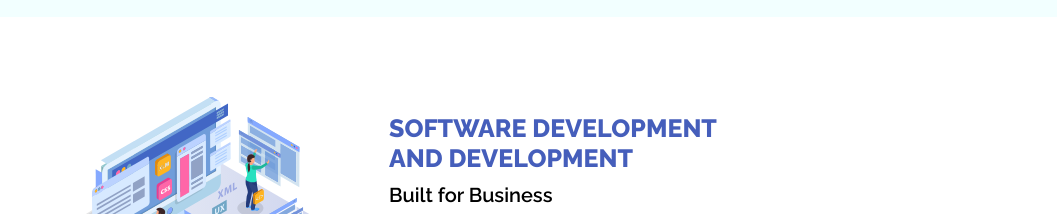
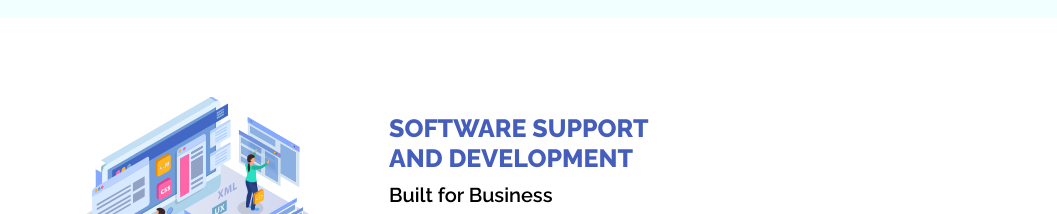
Before and after one commit to gammainteractiveinc/giiph, a plain HTML site: page services.html in a window 1280 px wide. Shown: the part 1922-2136 px from the top of the page, without its empty margins (121-1178 px from the left). Drawn offline with Linux system fonts and the light colour scheme.

Commit message:
Update services.html

```diff
--- a/services.html
+++ b/services.html
@@ -90,7 +90,7 @@
                 <img src="img/software-support.svg" alt="">
             </div>
             <div class="svc-softdev-text-wrap svc-align-left">
-                <h1>software development<br>AND DEVELOPMENT</h1>
+                <h1>software support<br>AND DEVELOPMENT</h1>
                 <h4>Built for Business</h4>
                 <p>Our team of passionate developers and engineers love to take ideas and make them a reality, having built a solid history of solving your problems and helping you achieve your goals. We bring best practices in software development, data security, and maintenance for mobile apps that you can use for your business needs.</p>
             </div>
```
